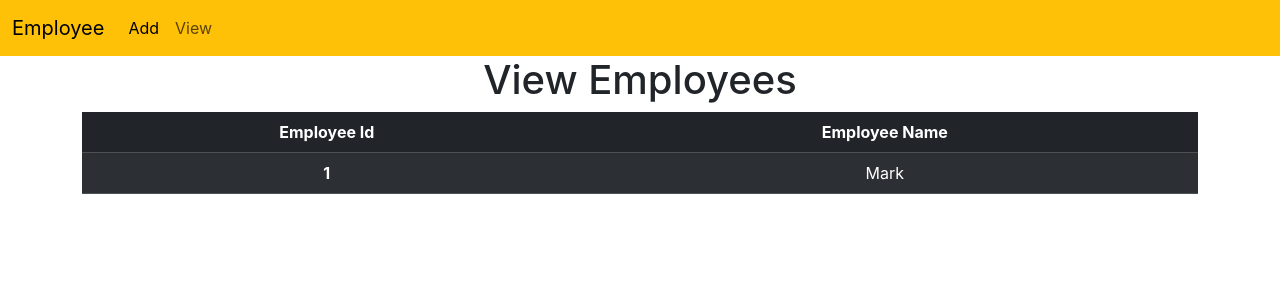
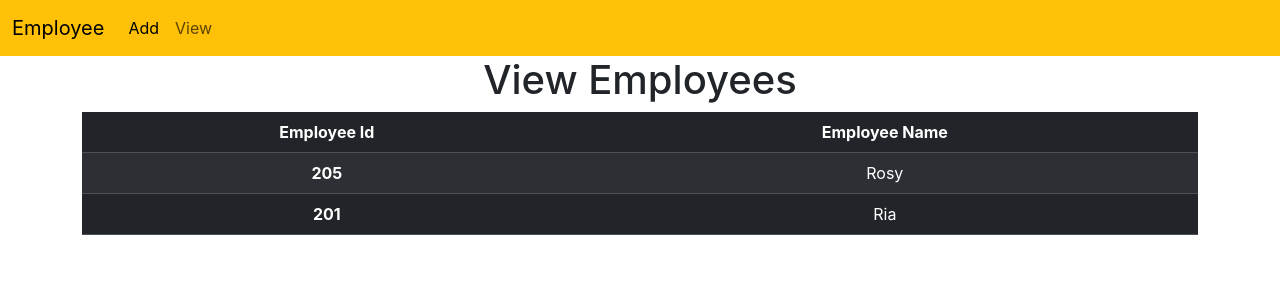
Before and after one commit to Gloriya2001/employee-app-react, a React (Create React App) app: page /view in a window 1280 px wide. Shown: the top 300 px of the page. Built offline with nearby package versions, Linux system fonts and the light colour scheme.

Commit message:
Semi dynamic done

```diff
--- a/src/components/View.jsx
+++ b/src/components/View.jsx
@@ -1,7 +1,29 @@
-import React from 'react'
+import React, { useState } from 'react'
 import Navbar from './Navbar'
 
 const View = () => {
+
+    const [data, changeData] = useState(
+        [
+
+
+            {
+                "_id": "66682b0592aa58f41ebd6ace",
+                "empId": "205",
+                "empName": "Rosy",
+                "__v": 0
+            },
+            {
+                "_id": "666859bb7291258cdfed6a7a",
+                "empId": "201",
+                "empName": "Ria",
+                "__v": 0
+            }
+        ]
+
+    )
+
+
     return (
         <div>
             <Navbar />
@@ -12,18 +34,37 @@ const View = () => {
 
                         <table class="table table-dark table-striped">
                             <thead>
+
                                 <tr>
                                     <th scope="col">Employee Id</th>
                                     <th scope="col">Employee Name</th>
 
                                 </tr>
+
                             </thead>
+
                             <tbody>
-                                <tr>
-                                    <th scope="row">1</th>
-                                    <td>Mark</td>
 
-                                </tr>
+
+                                {data.map(
+
+                                    (value, index) => {
+
+                                        return <tr>
+                                            <th scope="row">{value.empId}</th>
+                                            <td>{value.empName}</td>
+
+                                        </tr>
+
+
+                                    }
+
+
+
+                                )}
+
+
+
 
                             </tbody>
                         </table>
```
